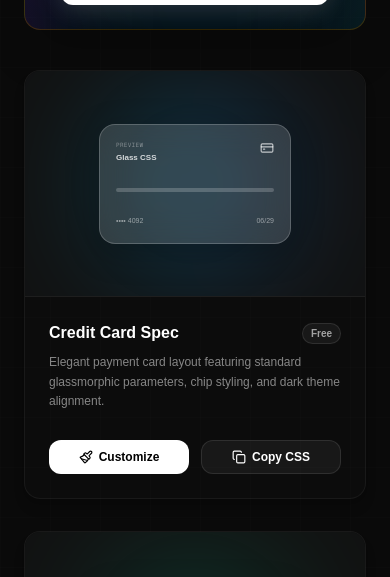
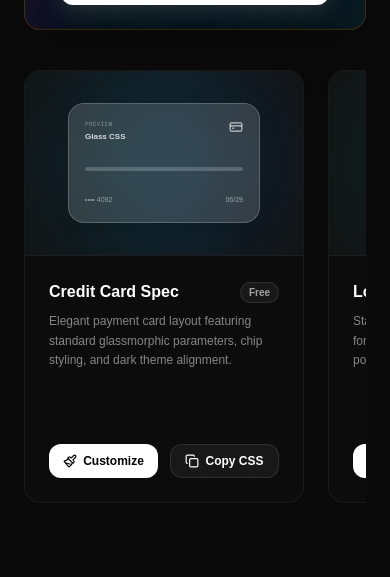
Before and after one commit to iamsaifkhan25/CSS-frosting, a Next.js app: page /presets in a window 390 px wide. Shown: the part 647-1224 px from the top of the page. Built offline with nearby package versions, Linux system fonts and the light colour scheme; no server answers.

Commit message:
style: update presets gallery layout to support horizontal snap scroll on mobile

```diff
--- a/src/app/presets/page.tsx
+++ b/src/app/presets/page.tsx
@@ -418,7 +418,7 @@ export default function Presets() {
         )}
 
         {/* Presets Grid */}
-        <div className="grid grid-cols-1 md:grid-cols-2 lg:grid-cols-3 gap-8">
+        <div className="flex flex-row overflow-x-auto gap-6 pb-6 md:grid md:grid-cols-2 lg:grid-cols-3 md:gap-8 md:pb-0 scroll-smooth snap-x snap-mandatory [scrollbar-width:none] [&::-webkit-scrollbar]:hidden">
           {filteredPresets.map((preset) => {
             const Icon = preset.icon
             const isLocked = isPremiumLocked(preset.id)
@@ -428,7 +428,7 @@ export default function Presets() {
             return (
               <div
                 key={preset.id}
-                className="bg-white/[0.01] hover:bg-white/[0.02] border border-white/5 hover:border-white/15 rounded-2xl overflow-hidden flex flex-col justify-between transition-all duration-300 group shadow-lg hover:shadow-2xl"
+                className="w-[280px] sm:w-[320px] md:w-auto shrink-0 snap-start bg-white/[0.01] hover:bg-white/[0.02] border border-white/5 hover:border-white/15 rounded-2xl overflow-hidden flex flex-col justify-between transition-all duration-300 group shadow-lg hover:shadow-2xl"
               >
                 {/* Visual Preview Box */}
                 <div className="aspect-[1.5] relative overflow-hidden bg-[#121212] flex items-center justify-center p-6 border-b border-white/5">
```
